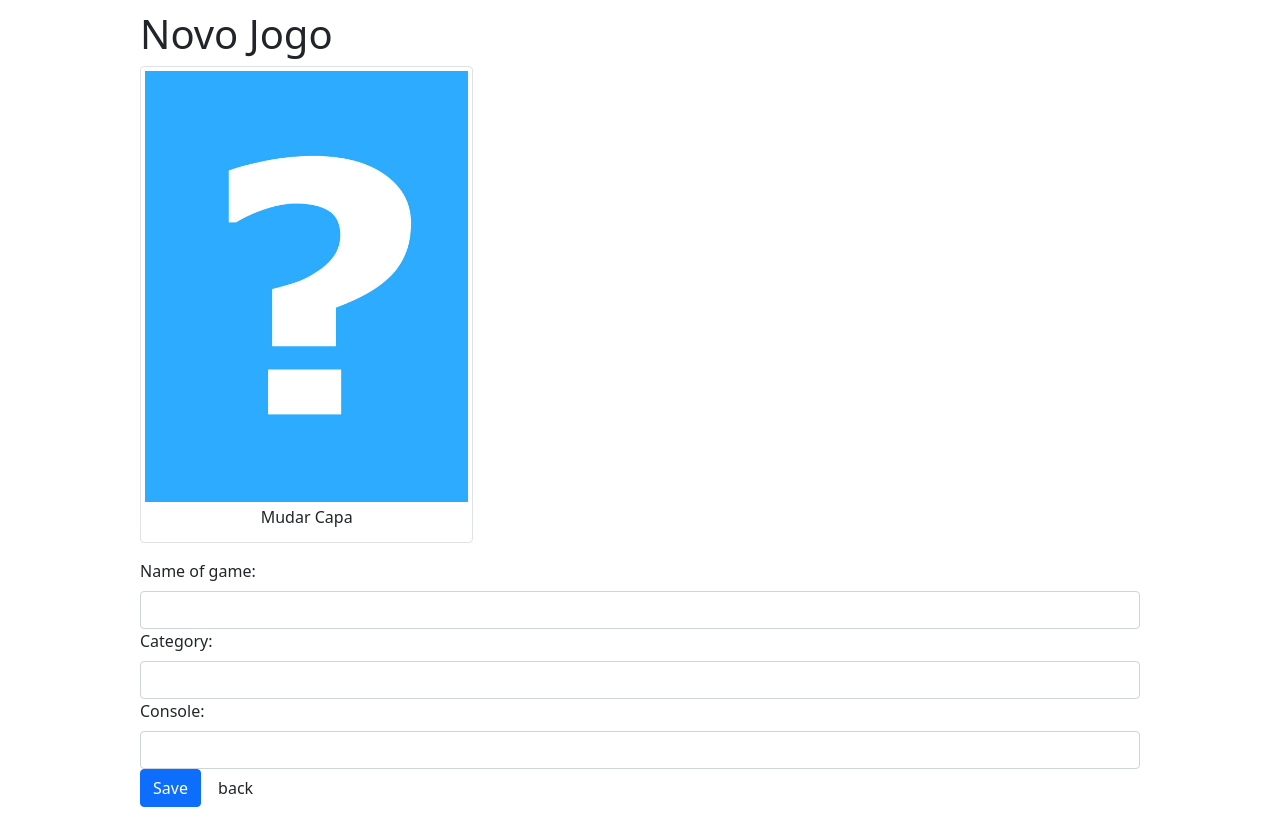
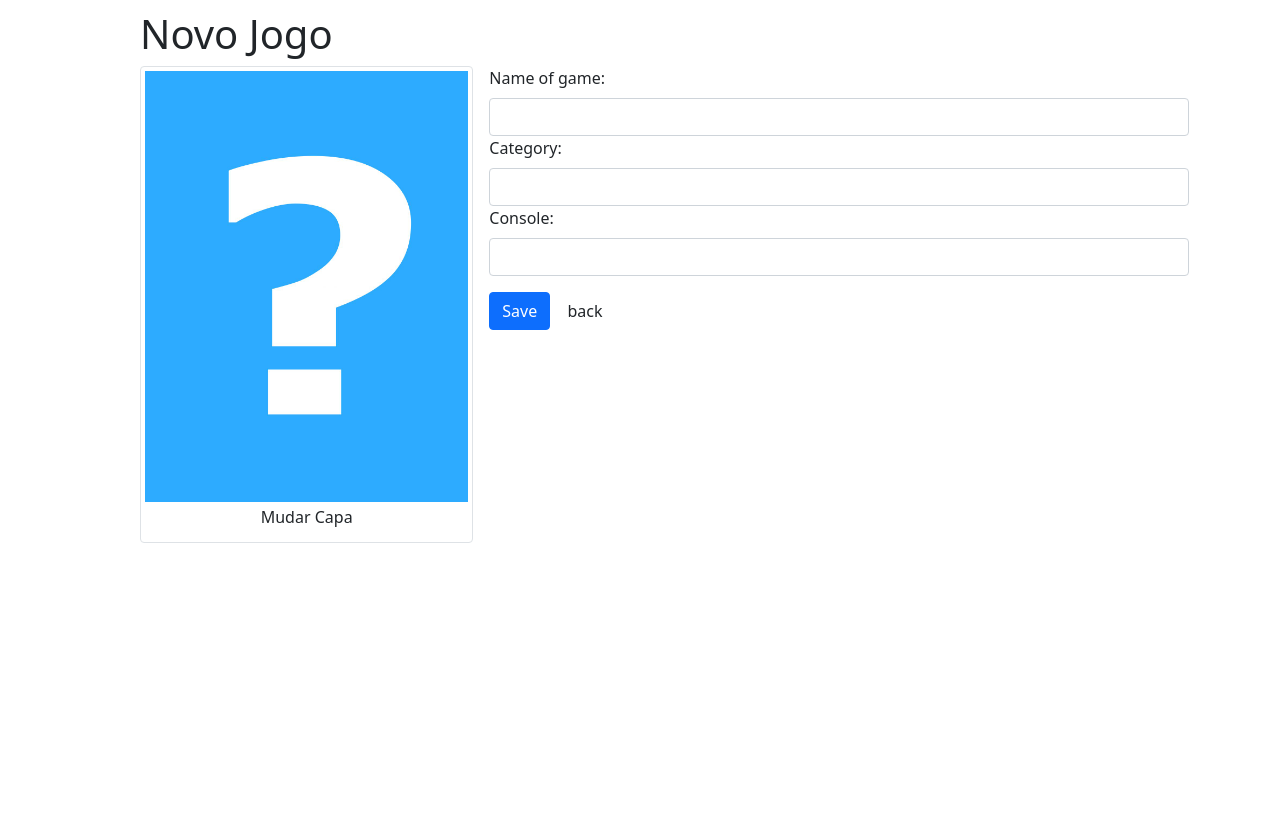
Before and after one commit to rodrigguis/jogo-teca, a Flask app: page /novo in a window 1280 px wide. After the commit the page ends 543 px from the top, so only its background shows below. Run offline with Flask 3, Linux system fonts and the light colour scheme; the visitor is signed in with stand-in values (Sample User, id 1); some libraries are stand-ins or nearby versions.

Commit message:
feat: adjust pages html

```diff
--- a/templates/login.html
+++ b/templates/login.html
@@ -13,11 +13,10 @@
                 {{ form.senha.label(class="form-label") }}
                 {{ form.senha(class="form-control") }}
             </div>
-            <div class="form-group">
+            <div class="form-group buttons">
                 {{ form.login(class="btn btn-primary") }}
+                <a class="btn btn-warning" href="{{ url_for('index') }}">Back</a>
             </div>
-
         </form>
-        <a class="btn btn-warning" href="{{ url_for('index') }}">back</a>
     </div>
 {% endblock %}
--- a/templates/novo.html
+++ b/templates/novo.html
@@ -1,8 +1,8 @@
 {% extends "template.html" %}
 {% block conteudo %}
-<form action="{{ url_for('criar') }}" method="post" enctype="multipart/form-data">
+<form class="formularioJogo" action="{{ url_for('criar') }}" method="post" enctype="multipart/form-data">
 
-    <figure class="img-thumbnail col-md-4">
+    <figure class="img-thumbnail col-md-4 formularioImagem">
         <img alt="capa" class="img-fluid" src="{{ url_for('imagem', nome_arquivo='capa_padrao.jpg') }}">
         <figcaption>
             <label class="fileContainer">
@@ -14,19 +14,19 @@
 
     <fieldset>
         {{ form.csrf_token() }}
-        <div class="form-group">
+        <div class="form-group inputBox">
             {{ form.nome.label(class="form-label") }}
             {{ form.nome(class="form-control") }}
         </div>
-        <div class="form-group">
+        <div class="form-group inputBox">
             {{ form.categoria.label(class="form-label") }}
             {{ form.categoria(class="form-control") }}
         </div>
-        <div class="form-group">
+        <div class="form-group inputBox">
             {{ form.console.label(class="form-label") }}
             {{ form.console(class="form-control") }}
         </div>
-        <div>
+        <div class="form-group buttons inputBox">
             {{ form.salvar(class="btn btn-primary") }}
             <a class="btn btn-second" href="{{ url_for('index') }}">back</a>
         </div>
```
Also changed, not shown: templates/editar.html (+6 -6 lines).
